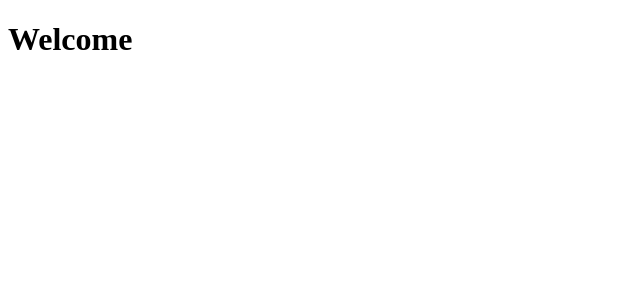
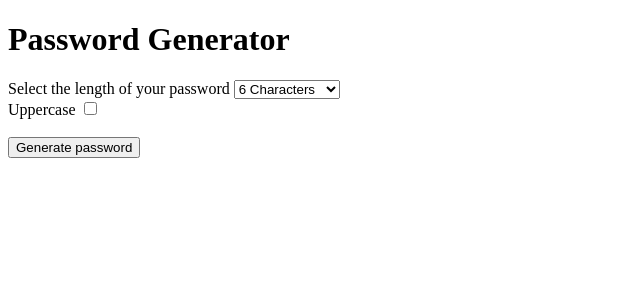
Before and after one commit to luisSantamariaCOL/Django-PasswordGenerator, a Django app: page / in a window 1280 px wide. Shown: the top 300 px of the page, without its empty margins (0-640 px from the left). Run offline with Django 4.2, Linux system fonts and the light colour scheme.

Commit message:
Formulario basico creado en html

```diff
--- a/generator/templates/generator/home.html
+++ b/generator/templates/generator/home.html
@@ -7,6 +7,25 @@
     <title>Password Generator</title>
 </head>
 <body>
-    <h1>Welcome</h1>
+    <form>
+        <h1>Password Generator</h1>
+        <label for="length">Select the length of your password</label>
+        <select name="length" id="length">
+            <option value="6">6 Characters</option>
+            <option value="7">7 Characters</option>
+            <option value="8">8 Characters</option>
+            <option value="9">9 Characters</option>
+            <option value="10">10 Characters</option>
+            <option value="11">11 Characters</option>
+            <option value="12">12 Characters</option>
+            <option value="13">13 Characters</option>
+            <option value="14">14 Characters</option>
+        </select>
+        <br>
+        <label for="uppercase">Uppercase</label>
+        <input type="checkbox" name="uppercase" id="uppercase">
+    </form>
+    <br>
+    <button>Generate password</button>
 </body>
 </html>
```
